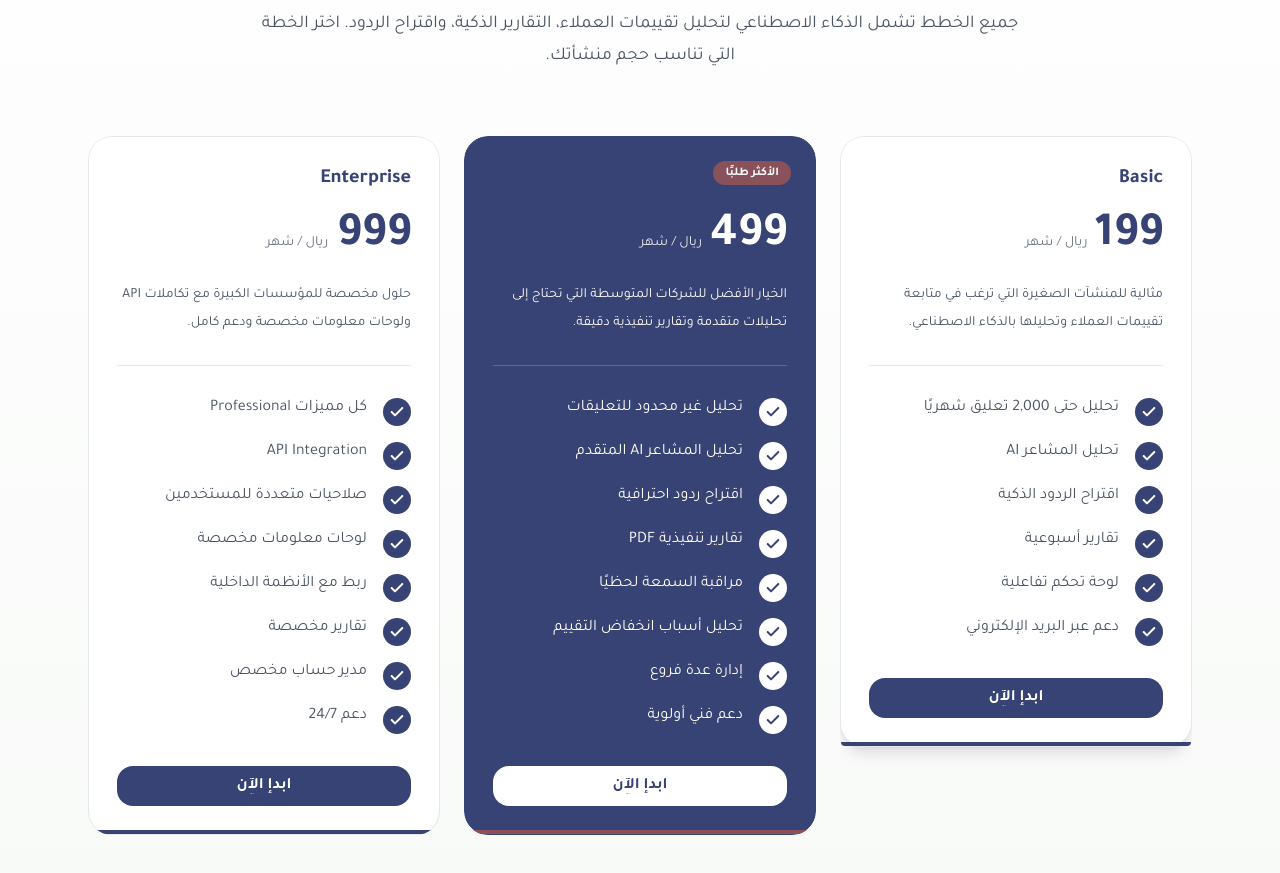
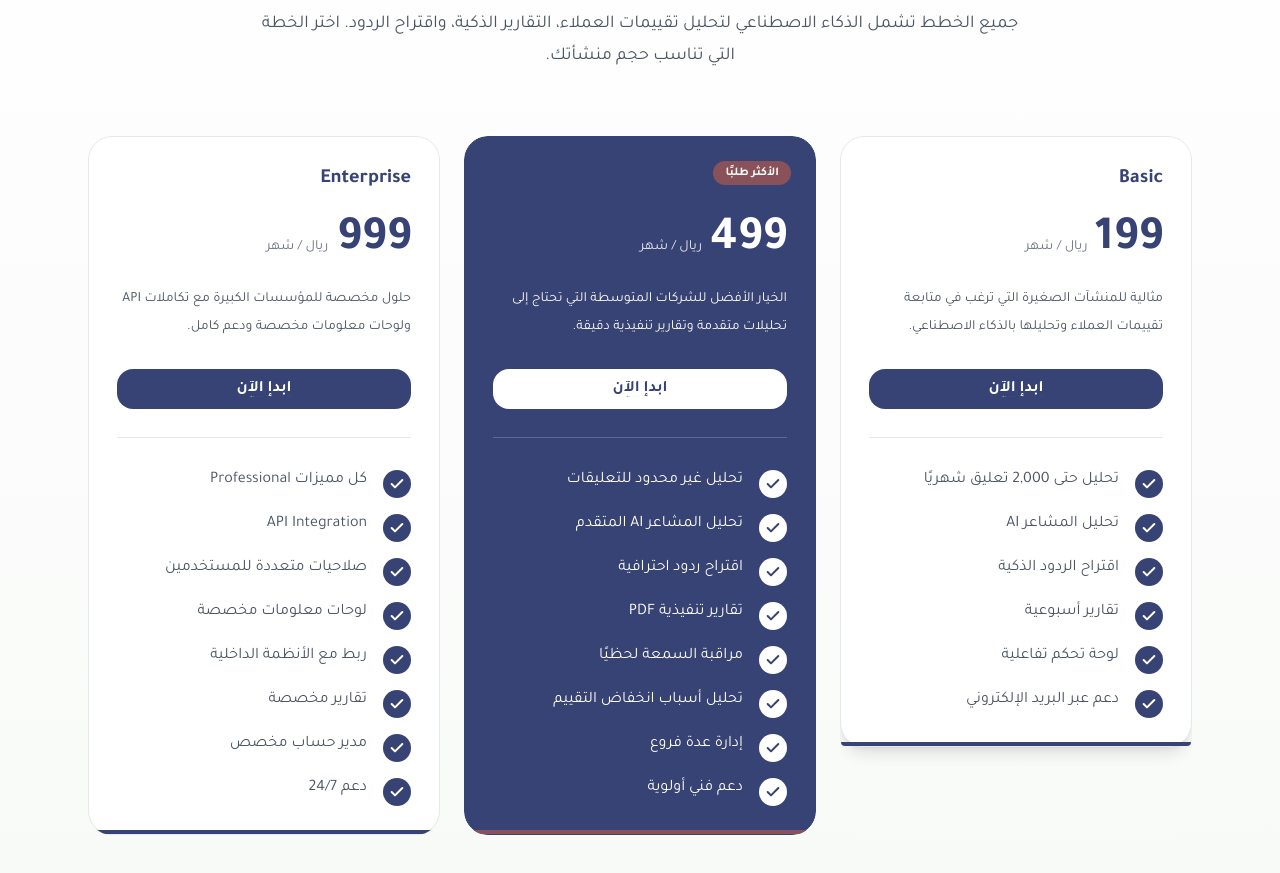
Before and after one commit to alaaalhrebi/inteleye, a Next.js app in the folder inteleye_project/: page / in a window 1280 px wide. Shown: the part 4900-5773 px from the top of the page. Built offline with nearby package versions, Linux system fonts and the light colour scheme.

Commit message:
Update PricingCard.tsx

```diff
--- a/inteleye_project/src/components/Pricing/PricingCard.tsx
+++ b/inteleye_project/src/components/Pricing/PricingCard.tsx
@@ -38,7 +38,10 @@ export default function PricingCard({ plan }: Props) {
   return (
     <SpotlightBorder className="group h-full">
       <motion.div
-        whileHover={{ y: -6, scale: 1.02 }}
+        whileHover={{
+          y: -6,
+          scale: 1.02,
+        }}
         transition={{ duration: 0.3 }}
         className={`
           relative
@@ -71,7 +74,7 @@ export default function PricingCard({ plan }: Props) {
           {plan.name}
         </h3>
 
-        <div className="mt-5 flex items-end gap-2">
+        <div className="mt-6 flex items-end gap-2">
           <span
             className={`text-5xl font-bold ${
               plan.featured ? "text-white" : "text-primary"
@@ -90,37 +93,17 @@ export default function PricingCard({ plan }: Props) {
         </div>
 
         <p
-          className={`mt-5 text-sm leading-7 ${
+          className={`mt-5 leading-7 text-sm ${
             plan.featured ? "text-[#FFFCF5]" : "text-gray-600"
           }`}
         >
           {plan.description}
         </p>
 
-        <div
-          className={`my-7 ${
-            plan.featured
-              ? "border-t border-white/20"
-              : "border-t border-gray-200"
-          }`}
-        />
-
-        {/* Features */}
-        <div className="flex-1 space-y-3">
-          {plan.features.map((feature, index) => (
-            <FeatureItem
-              key={index}
-              text={feature.text}
-              featured={plan.featured}
-            />
-          ))}
-        </div>
-
-        {/* Button */}
         <Link
           href={`/signup?plan=${planSlug}`}
           className={`
-            mt-8
+            mt-7
             flex
             w-full
             items-center
@@ -142,6 +125,24 @@ export default function PricingCard({ plan }: Props) {
         </Link>
 
         <div
+          className={`my-7 ${
+            plan.featured
+              ? "border-t border-white/20"
+              : "border-t border-gray-200"
+          }`}
+        />
+
+        <div className="flex-1 space-y-3">
+          {plan.features.map((feature, index) => (
+            <FeatureItem
+              key={index}
+              text={feature.text}
+              featured={plan.featured}
+            />
+          ))}
+        </div>
+
+        <div
           className={`
             absolute
             inset-x-0
```
